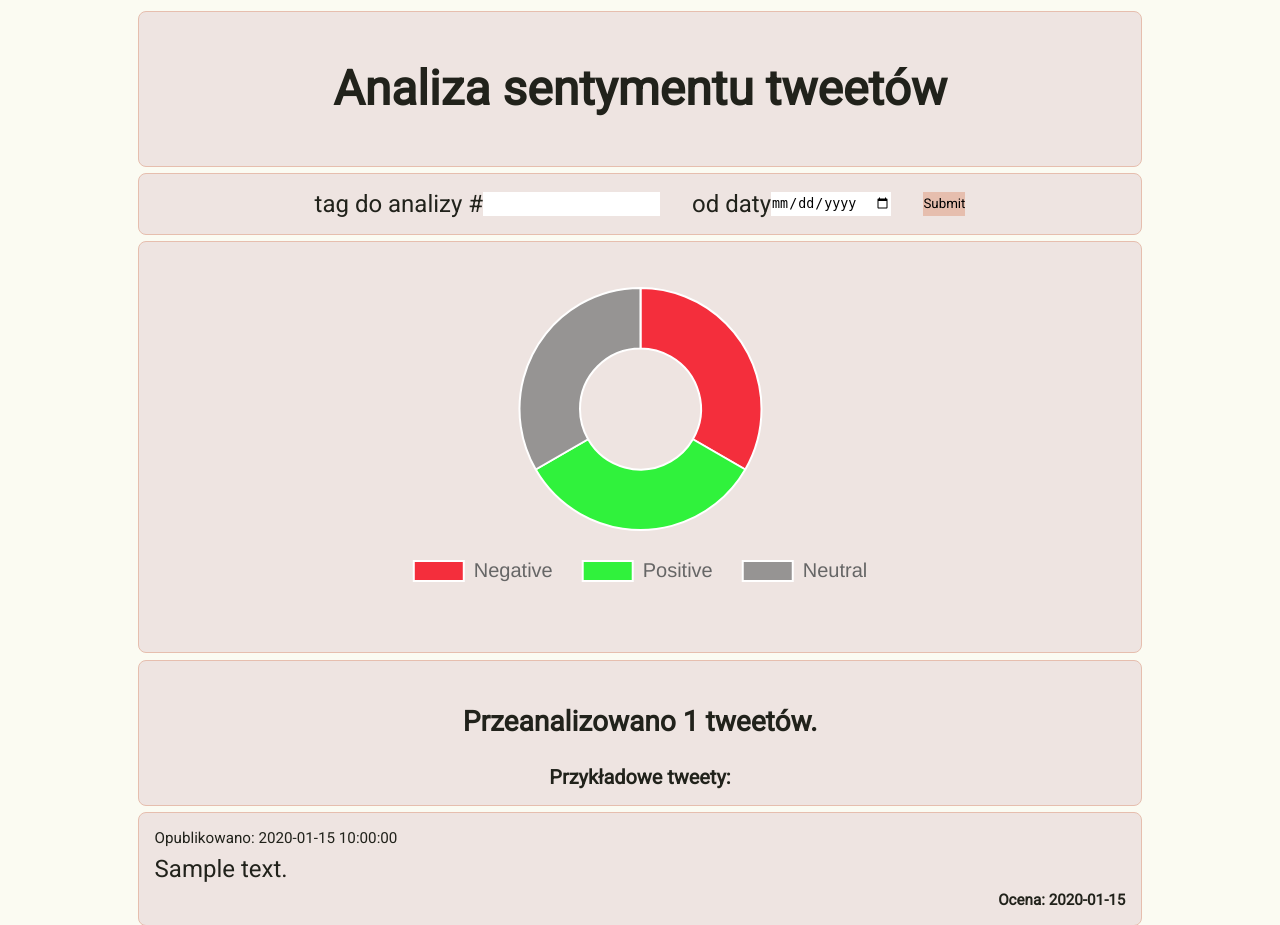
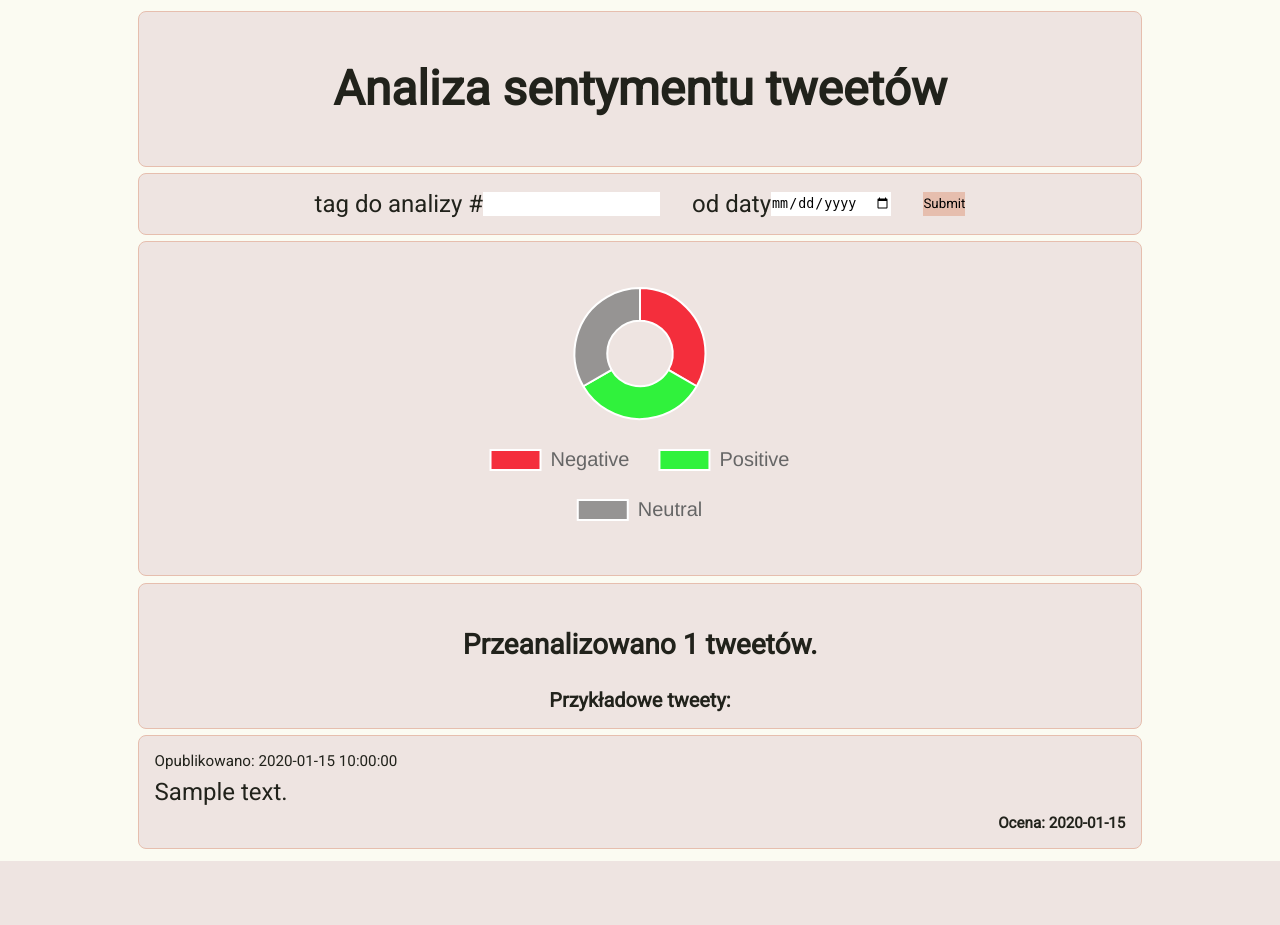
Before and after one commit to monika-osiak/azure-ml, a Flask app: template templates/welcome.html in a window 1280 px wide. Shown: the top 925 px of the page. After the commit the page ends 861 px from the top, so only its background shows below. Run offline with Flask 2, Linux system fonts and the light colour scheme; the template is opened without the code that fills it: most values are stand-ins (such as "Sample title", 1, 10 or a date in 2020).

Commit message:
Fixed chart size

```diff
--- a/main.py
+++ b/main.py
@@ -90,8 +90,6 @@ def registration_view_post():
         negative_percent = round(negative / total_count * 100, 2)
         neutral_percent = round(neutral / total_count * 100, 2)
 
-    # return jsonify(analysed=total_count, average_sentiment=avg_sentiment,
-    #                sample_tweets=tweets_analysed[:3]), 200
     return render_template('welcome.html', tweets=tweets_analysed[:10], positive_percent=positive_percent,
             negative_percent=negative_percent, neutral_percent=neutral_percent, total_count=total_count)
 
--- a/static/css/welcome.css
+++ b/static/css/welcome.css
@@ -60,8 +60,10 @@ h5 {
 .chart-wrapper {
     padding: 3%;
     position: relative;
-    height:40vh;
+    margin: auto;
+    width: 50%;
 }
+
 .mr-2 {
     margin-right: 2rem;
 }
--- a/static/script/welcome.js
+++ /dev/null
@@ -1 +0,0 @@
-console.log("Hello world")
--- a/templates/welcome.html
+++ b/templates/welcome.html
@@ -4,7 +4,6 @@
     <meta charset="UTF-8">
     <link rel="stylesheet" href="{{ url_for('static', filename='css/welcome.css') }}">
     <script src="https://cdnjs.cloudflare.com/ajax/libs/Chart.js/2.9.4/Chart.min.js"></script>
-    <script src="{{ url_for('static', filename='script/welcome.js') }}"></script>
     <link rel="preconnect" href="https://fonts.gstatic.com">
     <link href="https://fonts.googleapis.com/css2?family=Roboto&display=swap" rel="stylesheet">
     <title>Analiza sentymentu tweetów</title>
@@ -28,12 +27,9 @@
     {% if tweets %}
         <div class="stream-box">
             <div class="chart-wrapper">
-                <canvas id="sentimentChart" height="100%"></canvas>
+                <canvas id="sentimentChart"></canvas>
             </div>
             <script>
-                console.log("{{ positive_percent }}")
-                console.log("{{ negative_percent }}")
-                console.log("{{ neutral_percent }}")
                 var ctx = document.getElementById('sentimentChart');
                 var sentimentChart = new Chart(ctx, {
                     type: 'doughnut',
```
